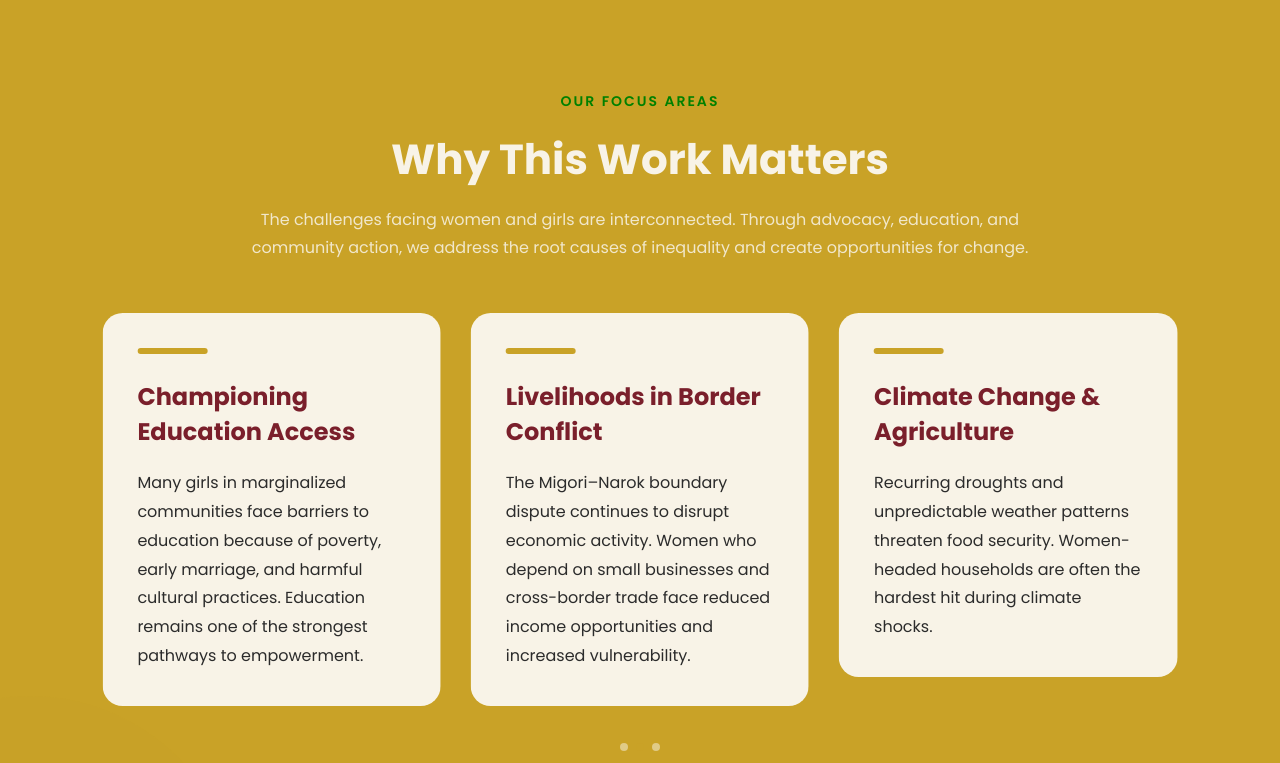
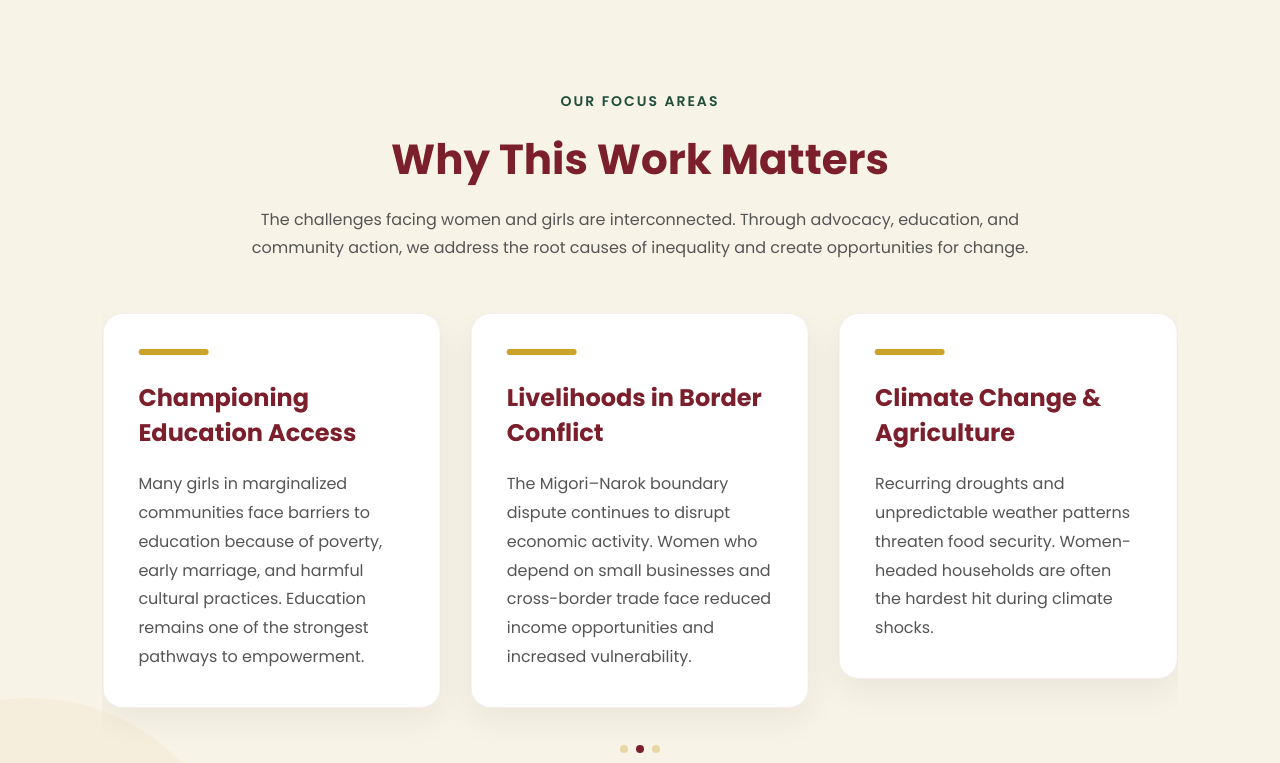
Before and after one commit to boyani-Otieno/gati-foundation, a React (Create React App) app: page / in a window 1280 px wide. Shown: the part 937-1700 px from the top of the page. Built offline with nearby package versions, Linux system fonts and the light colour scheme.

Commit message:
edit awards

```diff
--- a/src/components/home/awards/awards.css
+++ b/src/components/home/awards/awards.css
@@ -1,86 +1,91 @@
-.impact1-section {
-  background: #C9A227;
-  padding: 90px 8%;
+.impact1-section{
+  background:#F8F3E7;
+  padding:90px 8%;
 }
 
-.impact1-header {
-  text-align: center;
-  max-width: 800px;
-  margin: auto;
+.impact1-header{
+  text-align:center;
+  max-width:800px;
+  margin:auto;
 }
 
-.impact1-header span {
-  color: green;
-  letter-spacing: 2px;
-  font-weight: 600;
-  font-size: 14px;
+.impact1-header span{
+  color:#1F4D3A;
+  letter-spacing:2px;
+  font-weight:600;
+  font-size:14px;
 }
 
-.impact1-header h2 {
-  color: #F8F3E7;
-  font-size: 42px;
-  margin: 15px 0;
+.impact1-header h2{
+  color:#7A1F2B;
+  font-size:42px;
+  margin:15px 0;
 }
 
-.impact1-header p {
-  color: rgba(248, 243, 231, 0.85);
-  line-height: 1.8;
-  margin-bottom: 50px;
+.impact1-header p{
+  color:#555;
+  line-height:1.8;
+  margin-bottom:50px;
 }
 
-.impactSwiper {
-  padding-bottom: 60px;
+.impactSwiper{
+  padding-bottom:60px;
 }
 
-.impact1-card {
-  background: #F8F3E7;
-  border-radius: 20px;
-  padding: 35px;
-  min-height: 320px;
-  position: relative;
-  overflow: hidden;
-  transition: 0.35s ease;
+.impact1-card{
+  background:#FFFFFF;
+  border-radius:20px;
+  padding:35px;
+  min-height:320px;
+  position:relative;
+  overflow:hidden;
+  transition:.35s ease;
+  border:1px solid rgba(122,31,43,.08);
+  box-shadow:0 12px 35px rgba(0,0,0,.06);
 }
 
-.impact1-card:hover {
-  transform: translateY(-8px);
+.impact1-card:hover{
+  transform:translateY(-8px);
+  box-shadow:0 20px 45px rgba(0,0,0,.12);
 }
 
-.card-accent {
-  width: 70px;
-  height: 6px;
-  background: #C9A227;
-  border-radius: 50px;
-  margin-bottom: 25px;
+.card-accent{
+  width:70px;
+  height:6px;
+  background:#C9A227;
+  border-radius:50px;
+  margin-bottom:25px;
 }
 
-.impact1-card h3 {
-  color: #7A1F2B;
-  font-size: 24px;
-  margin-bottom: 20px;
+.impact1-card h3{
+  color:#7A1F2B;
+  font-size:24px;
+  margin-bottom:20px;
 }
 
-.impact1-card p {
-  color: #2B2B2B;
-  line-height: 1.8;
+.impact1-card p{
+  color:#555;
+  line-height:1.8;
 }
 
-.swiper-pagination-bullet {
-  background: #F8F3E7;
-  opacity: 0.5;
+.swiper-pagination-bullet{
+  background:#C9A227;
+  opacity:.35;
 }
 
-.swiper-pagination-bullet-active {
-  background: #C9A227;
-  opacity: 1;
+.swiper-pagination-bullet-active{
+  background:#7A1F2B;
+  opacity:1;
 }
 
-@media (max-width: 768px) {
-  .impact1-header h2 {
-    font-size: 34px;
+@media(max-width:768px){
+
+  .impact1-header h2{
+    font-size:34px;
   }
 
-  .impact1-card {
-    min-height: auto;
+  .impact1-card{
+    min-height:auto;
   }
+
 }
```
